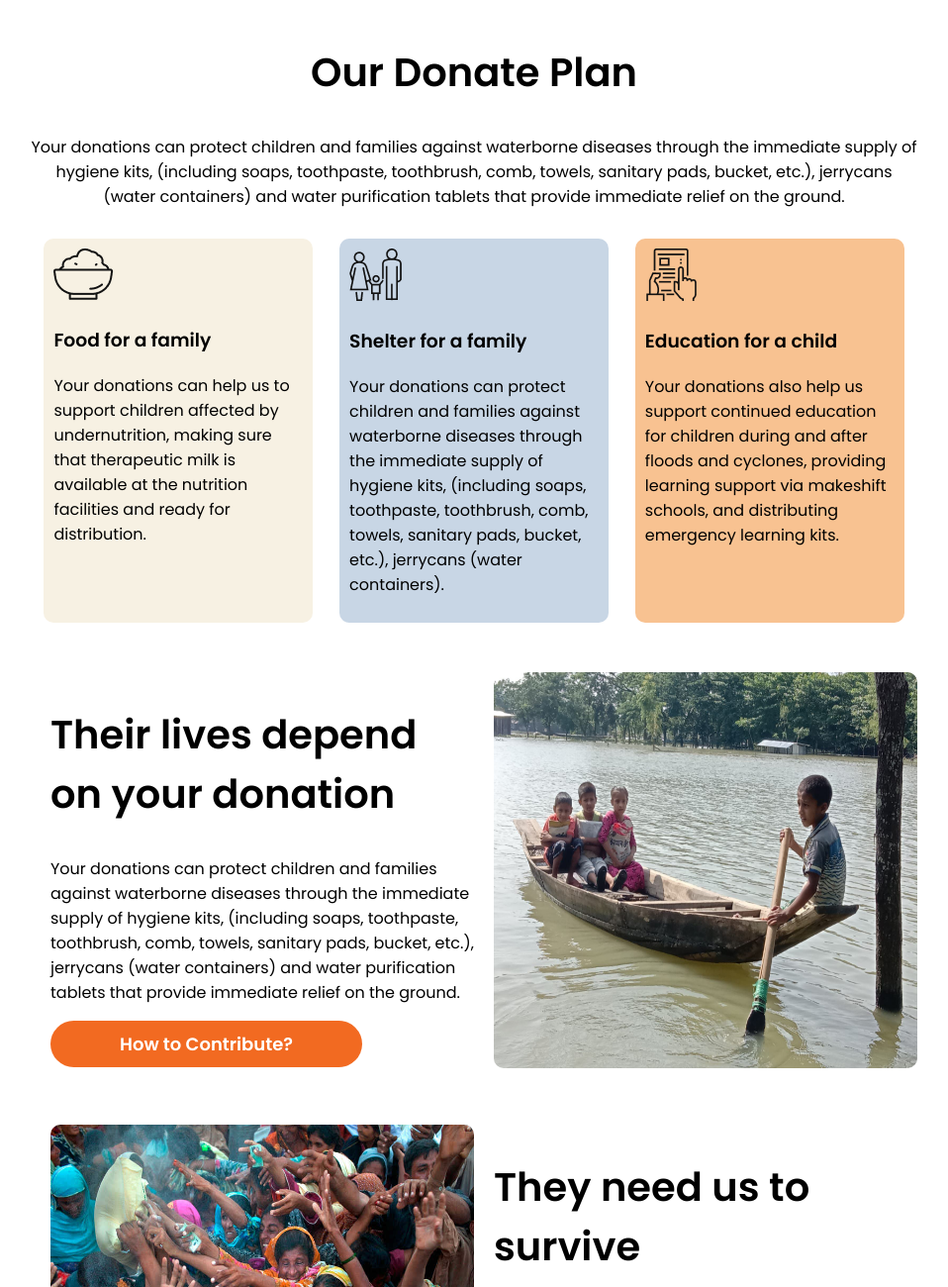
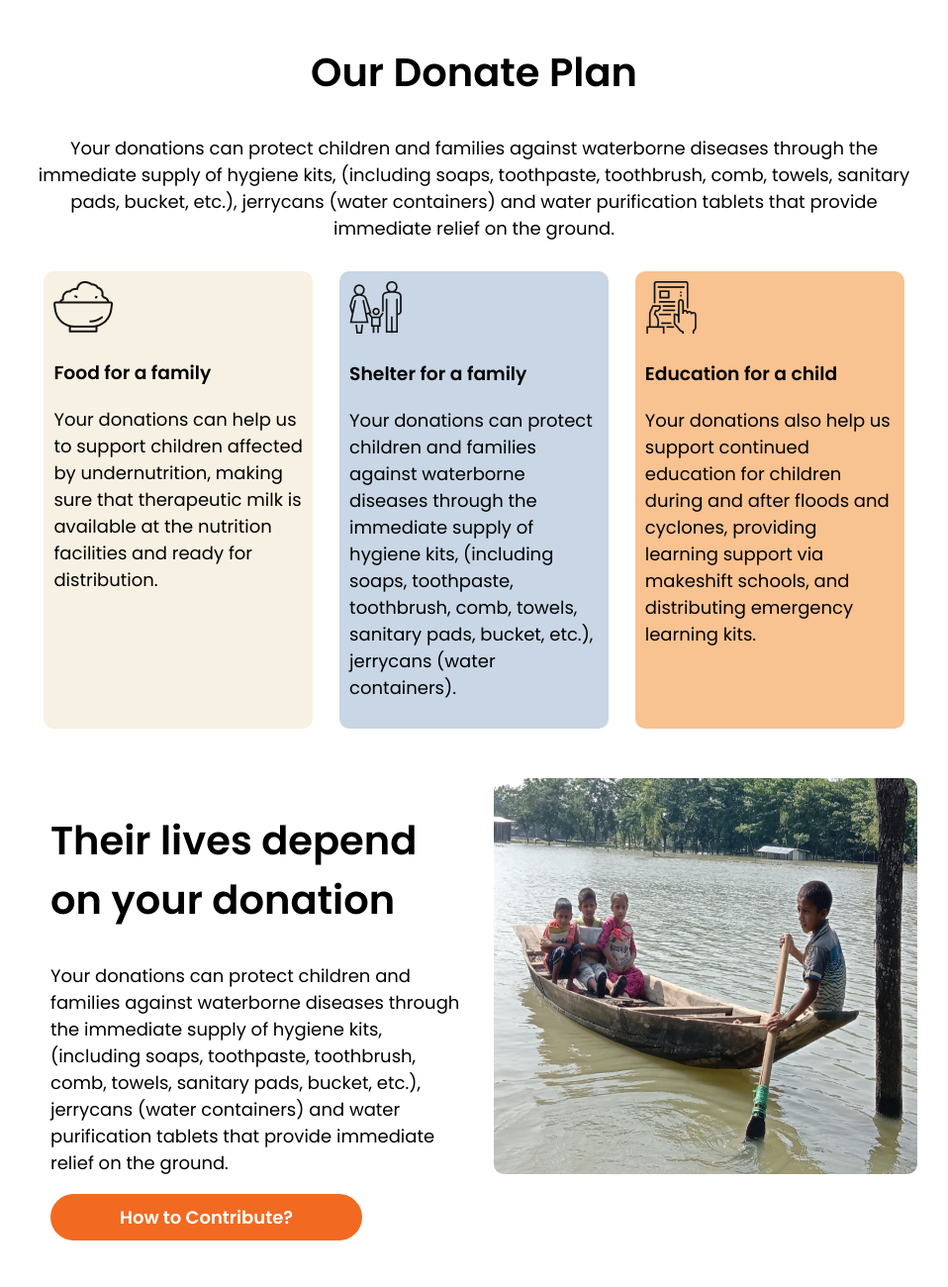
Before and after one commit to SadekurNiloy/donate-today, a plain HTML site: page index.html in a window 1280 px wide. Shown: the part 1240-2540 px from the top of the page at 99% size, without its empty margins (161-1119 px from the left). Drawn offline with Linux system fonts and the light colour scheme.

Commit message:
font sizes changes

```diff
--- a/style.css
+++ b/style.css
@@ -91,6 +91,9 @@ a {
 .donate-plan-text h2 {
     font-size: 40px;
 }
+.donate-plan-text p {
+    font-size: 18px;
+}
 .flexible-container {
     display: flex;
     margin: 30px 0;
@@ -102,6 +105,9 @@ a {
     padding: 10px;
     border-radius: 10px;
 }
+.left-area p {
+    font-size: 18px;
+}
 .middle-area {
     background-color: #c8d6e5;
     width: 30%;
@@ -109,12 +115,18 @@ a {
     padding: 10px;
     border-radius: 10px;
 }
+.middle-area p {
+    font-size: 18px;
+}
 .right-area {
     background-color: #f8c291;
     width: 30%;
     margin: 0 1.5%;
     padding: 10px;
     border-radius: 10px;
+}
+.right-area p {
+    font-size: 18px;
 }
 /** Lives-depend area **/
 .live-depend {
@@ -129,6 +141,9 @@ a {
 }
 .half-width h2 {
     font-size: 40px;
+}
+.half-width p {
+    font-size: 18px;
 }
 .half-width img {
     width: 100%;
```
